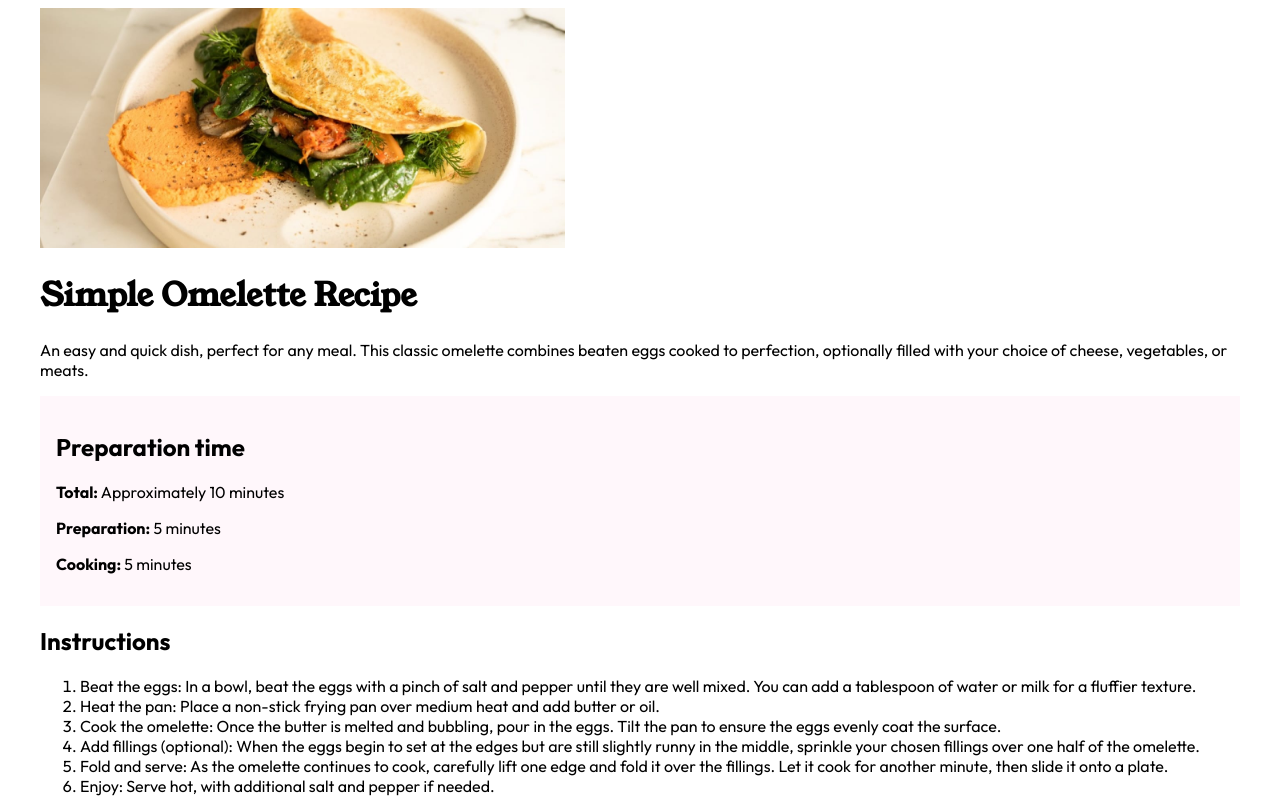
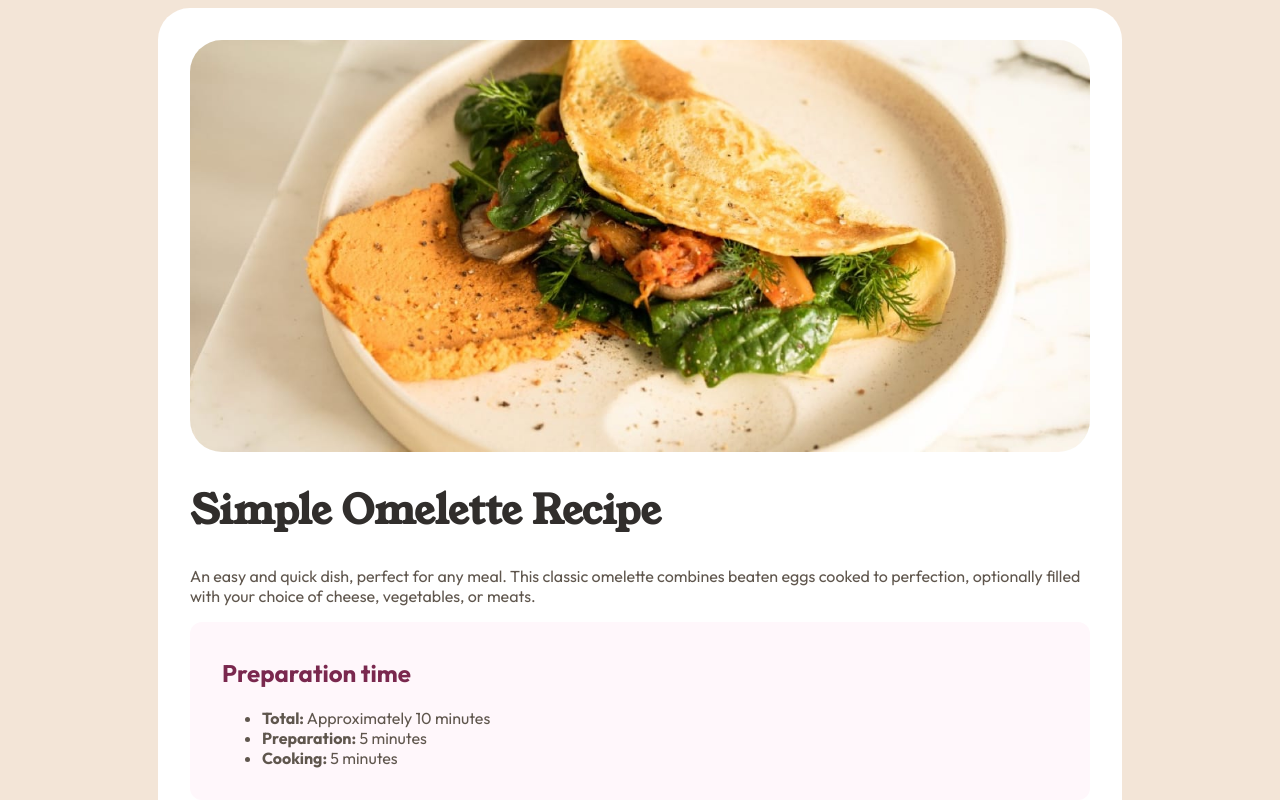
Before and after one commit to marianafantini/recipe-page-vuejs, a Vue app: page / in a window 1280 px wide. Shown: the top 800 px of the page. Built offline with nearby package versions, Linux system fonts and the light colour scheme; the HTML template or start-up script is replaced by a standard one.

Commit message:
better styling

```diff
--- a/src/App.vue
+++ b/src/App.vue
@@ -47,13 +47,24 @@ const recipe = {
 </script>
 
 <template>
-  <header>
-    <RecipeName :recipe="recipe"></RecipeName>
-  </header>
+  <div class="content-wrapper">
+    <header>
+      <RecipeName :recipe="recipe"></RecipeName>
+    </header>
 
-  <RecipeContent :recipe="recipe"></RecipeContent>
+    <RecipeContent :recipe="recipe"></RecipeContent>
+  </div>
 </template>
 
 <style scoped>
 
+.content-wrapper {
+  display: flex;
+  flex-direction: column;
+  width: 75%;
+  background-color: var(--white);
+  padding: 2rem;
+  border-radius: 2rem;
+}
+
 </style>
--- a/src/assets/main.css
+++ b/src/assets/main.css
@@ -9,6 +9,8 @@
   --stone-900: #312E2C;
   --brown-800: #854632;
   --white: #FFFFFF;
+
+  background-color: var(--stone-100);
 }
 
 #app {
@@ -17,10 +19,26 @@
   padding: 2rem;
   font-weight: normal;
   font-family: 'Outfit', sans-serif;
+  display: flex;
+  flex-direction: column;
+  justify-content: center;
+  align-items: center;
 }
 
 .font-young {
   font-family: 'Young Serif', serif;
+}
+
+.color-rose-800 {
+  color: var(--rose-800);
+}
+
+.color-stone-900 {
+  color: var(--stone-900);
+}
+
+.color-stone-600 {
+  color: var(--stone-600);
 }
 
 a,
--- a/src/components/RecipeName.vue
+++ b/src/components/RecipeName.vue
@@ -7,11 +7,19 @@ const props = defineProps(['recipe'])
   <img src="/public/images/image-omelette.jpeg"
        alt="Image of an omelette"
        class="recipe-image"  />
-  <h1 class="font-young">{{props.recipe.name}}</h1>
-  <p>{{props.recipe.description}}</p>
+  <h1 class="font-young color-stone-900">{{props.recipe.name}}</h1>
+  <p class="description color-stone-600">{{props.recipe.description}}</p>
 </template>
 
 <style scoped>
+
+h1 {
+  font-size: 2.5rem;
+}
+
+.description {
+  font-size: 1rem;
+}
 
 .wrapper {
   display: flex;
@@ -19,9 +27,9 @@ const props = defineProps(['recipe'])
 }
 
 .recipe-image {
-  max-height: 15rem;
-  height: 100%;
-  width: auto;
+  height: auto;
+  width: 100%;
+  border-radius: 2rem;
 }
 
 </style>
--- a/src/components/RecipePreparation.vue
+++ b/src/components/RecipePreparation.vue
@@ -5,17 +5,27 @@ const props = defineProps(['preparationTime']);
 
 <template>
   <div class="preparation-section">
-    <h2>Preparation time</h2>
-    <p><span class="title">Total:</span> {{ props.preparationTime.total }}</p>
-    <p><span class="title">Preparation:</span> {{ props.preparationTime.preparation }}</p>
-    <p><span class="title">Cooking:</span> {{ props.preparationTime.cooking }}</p>
+    <h2 class="color-rose-800">Preparation time</h2>
+    <ul>
+      <li class="color-stone-600"><span class="title">Total:</span> {{
+          props.preparationTime.total
+        }}
+      </li>
+      <li class="color-stone-600"><span class="title">Preparation:</span>
+        {{ props.preparationTime.preparation }}
+      </li>
+      <li class="color-stone-600"><span class="title">Cooking:</span>
+        {{ props.preparationTime.cooking }}
+      </li>
+    </ul>
   </div>
 </template>
 
 <style scoped>
 .preparation-section {
-  padding: 1rem;
-  background-color: var(--rose-50)
+  padding: 1rem 2rem;
+  background-color: var(--rose-50);
+  border-radius: 0.75rem;
 }
 
 .title {
```
